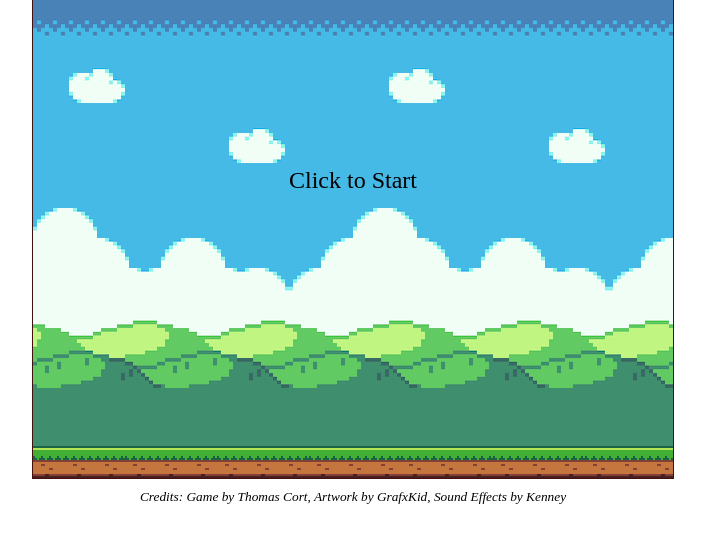
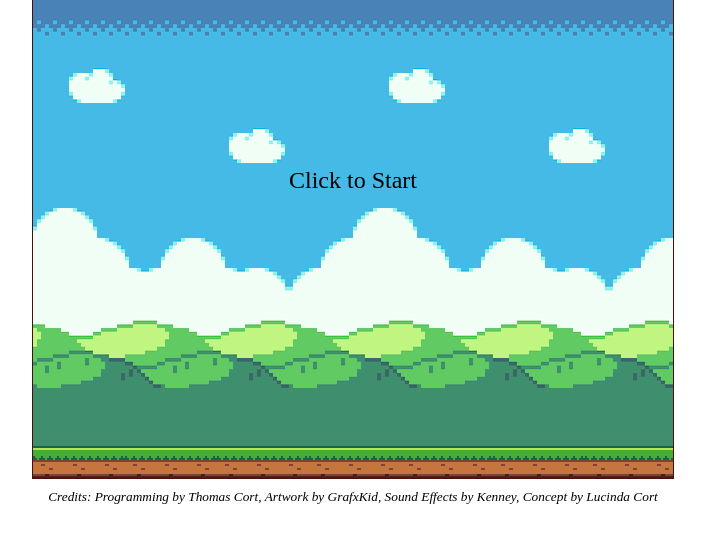
Before and after one commit to tcort/twinsie-toss, a plain HTML site: page index.html in a window 1280 px wide. Shown: the part 48-590 px from the top of the page, without its empty margins (287-992 px from the left). Drawn offline with Linux system fonts and the light colour scheme.

Commit message:
add Lucinda to credits

```diff
--- a/index.html
+++ b/index.html
@@ -9,6 +9,6 @@
         <h1><em>L for Lucinda</em> presents: Twinsie Toss</h1>
         <canvas id="twinsie-toss" width="640" height="480"></canvas>
         <script src="js/twinsie-toss.js"></script>
-        <small class="credits"><em>Credits: Game by Thomas Cort, Artwork by GrafxKid, Sound Effects by Kenney</em></small>
+        <small class="credits"><em>Credits: Programming by Thomas Cort, Artwork by GrafxKid, Sound Effects by Kenney, Concept by Lucinda Cort</em></small>
     </body>
 </html>
```
